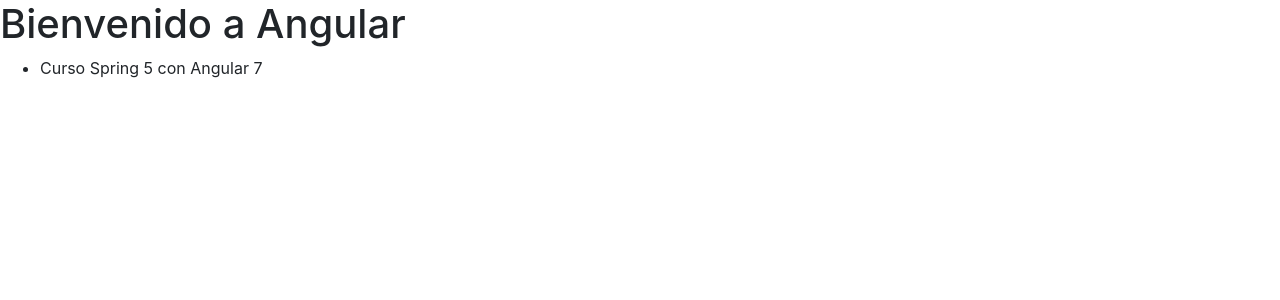
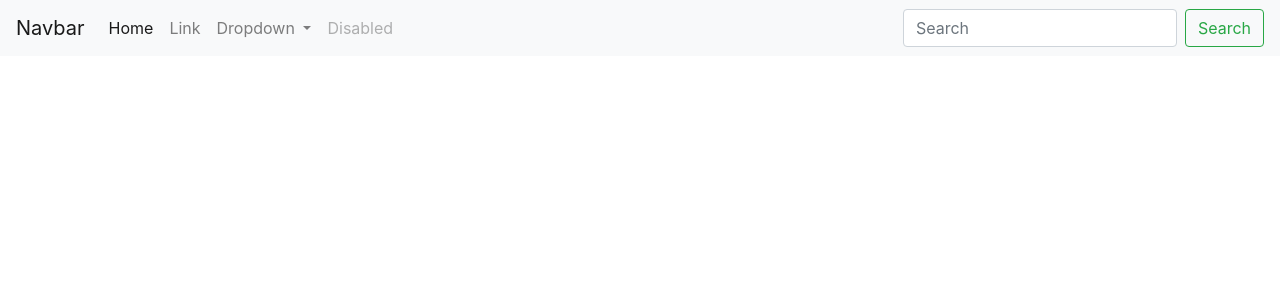
Before and after one commit to SergioMCN32/cursoAngularSpring5, an Angular app in the folder angular/clientes-app/: page / in a window 1280 px wide. Shown: the top 300 px of the page. Built offline with nearby package versions, Linux system fonts and the light colour scheme.

Commit message:
Fix Jquery error in dropdown menu.Added JQuery in project

```diff
--- a/angular/clientes-app/src/app/app.component.html
+++ b/angular/clientes-app/src/app/app.component.html
@@ -1,6 +1,35 @@
-<h1>
-  {{ title }}
-</h1>
-<ul>
-  <li>{{ curso }}</li>
-</ul>
+<nav class="navbar navbar-expand-lg navbar-light bg-light">
+    <a class="navbar-brand" href="#">Navbar</a>
+    <button class="navbar-toggler" type="button" data-toggle="collapse" data-target="#navbarSupportedContent" aria-controls="navbarSupportedContent" aria-expanded="false" aria-label="Toggle navigation">
+      <span class="navbar-toggler-icon"></span>
+    </button>
+
+    <div class="collapse navbar-collapse" id="navbarSupportedContent">
+      <ul class="navbar-nav mr-auto">
+        <li class="nav-item active">
+          <a class="nav-link" href="#">Home <span class="sr-only">(current)</span></a>
+        </li>
+        <li class="nav-item">
+          <a class="nav-link" href="#">Link</a>
+        </li>
+        <li class="nav-item dropdown">
+          <a class="nav-link dropdown-toggle" href="#" id="navbarDropdown" role="button" data-toggle="dropdown" aria-haspopup="true" aria-expanded="false">
+            Dropdown
+          </a>
+          <div class="dropdown-menu" aria-labelledby="navbarDropdown">
+            <a class="dropdown-item" href="#">Action</a>
+            <a class="dropdown-item" href="#">Another action</a>
+            <div class="dropdown-divider"></div>
+            <a class="dropdown-item" href="#">Something else here</a>
+          </div>
+        </li>
+        <li class="nav-item">
+          <a class="nav-link disabled" href="#" tabindex="-1" aria-disabled="true">Disabled</a>
+        </li>
+      </ul>
+      <form class="form-inline my-2 my-lg-0">
+        <input class="form-control mr-sm-2" type="search" placeholder="Search" aria-label="Search">
+        <button class="btn btn-outline-success my-2 my-sm-0" type="submit">Search</button>
+      </form>
+    </div>
+  </nav>
--- a/angular/clientes-app/src/index.html
+++ b/angular/clientes-app/src/index.html
@@ -11,6 +11,8 @@
 <body>
   <app-root></app-root>
 
+  <script src="https://code.jquery.com/jquery-3.4.1.slim.min.js" integrity="sha384-J6qa4849blE2+poT4WnyKhv5vZF5SrPo0iEjwBvKU7imGFAV0wwj1yYfoRSJoZ+n" crossorigin="anonymous"></script>
+<script src="https://cdn.jsdelivr.net/npm/popper.js@1.16.0/dist/umd/popper.min.js" integrity="sha384-Q6E9RHvbIyZFJoft+2mJbHaEWldlvI9IOYy5n3zV9zzTtmI3UksdQRVvoxMfooAo" crossorigin="anonymous"></script>
   <script src="https://stackpath.bootstrapcdn.com/bootstrap/4.4.1/js/bootstrap.min.js" integrity="sha384-wfSDF2E50Y2D1uUdj0O3uMBJnjuUD4Ih7YwaYd1iqfktj0Uod8GCExl3Og8ifwB6" crossorigin="anonymous"></script>
 </body>
 </html>
```
